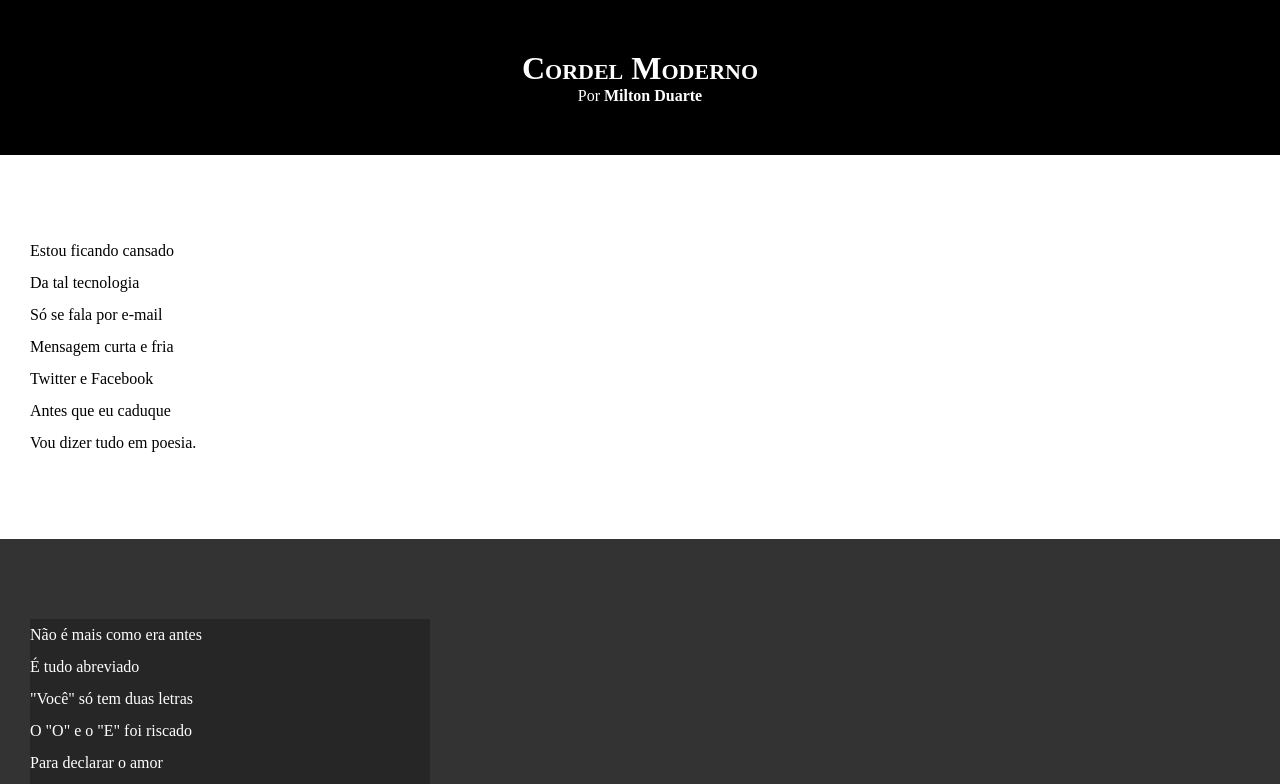
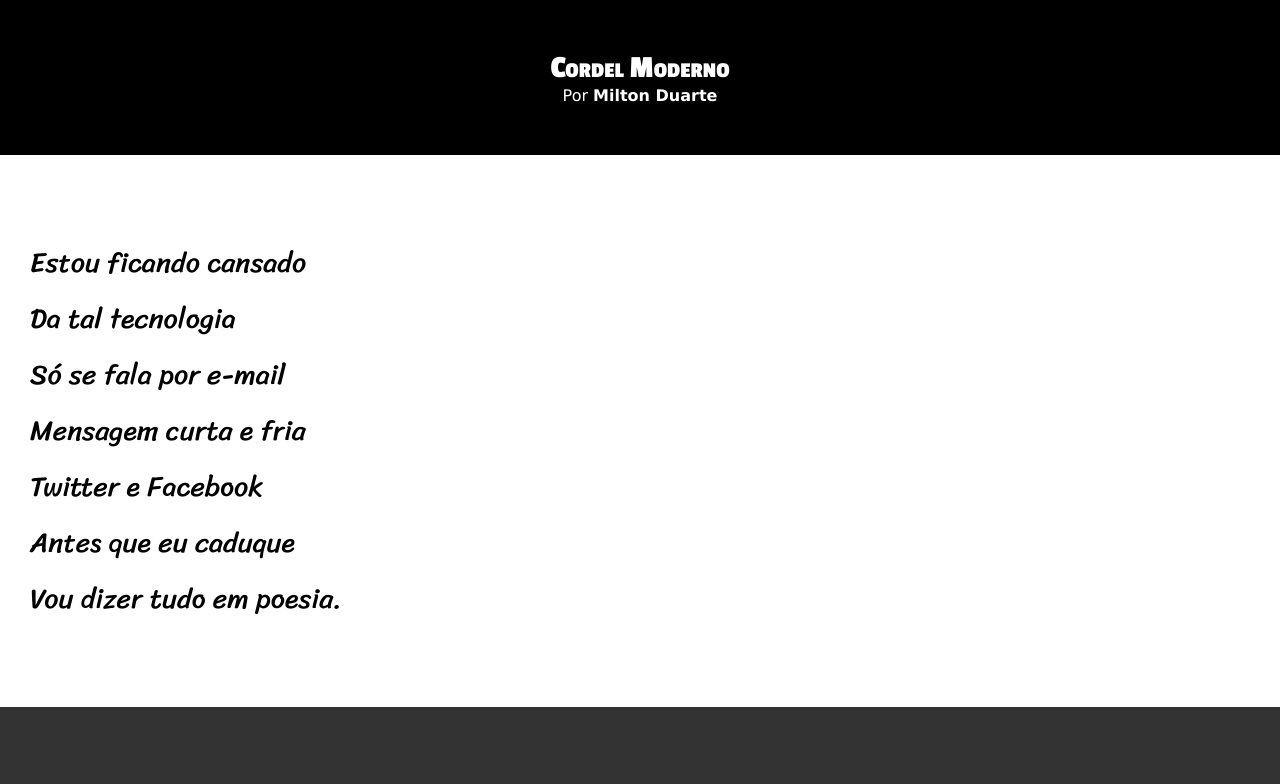
Before and after one commit to karinaaa0/HTML-CSS, a plain HTML site: page desafio/desafiocordel/index.html in a window 1280 px wide. Shown: the top 784 px of the page. Drawn offline with Linux system fonts and the light colour scheme.

Commit message:
atualização de estilos

```diff
--- a/desafio/desafiocordel/stilo/style.css
+++ b/desafio/desafiocordel/stilo/style.css
@@ -1,4 +1,14 @@
 @charset "UTF-8";
+
+@import url('https://fonts.googleapis.com/css2?family=Sriracha&display=swap');
+
+@import url('https://fonts.googleapis.com/css2?family=Passion+One:wght@400;700;900&display=swap');
+
+:root {
+    --font-1:'Sriracha', 'cursive';
+    --font-2: 'Passion One', 'cursive';
+    --font-3: Verdana, Geneva, Tahoma, sans-serif;
+}
 
 * {
     margin: 0px;
@@ -8,14 +18,8 @@
 html, body {
     min-height: 100vh;
     background-color: darkgray;
-}
-@import url('https://fonts.googleapis.com/css2?family=Srirachadisplay=swap');
-
-@import url('https://fonts.googleapis.com/css2?family=Passion+One:wght@400;700;900&display=swap');
-
-:root {
-    --font-1:'Sriracha', 'cursive';
-    --font-2: 'Passion One', 'cursive';
+    font-family: var(--font-3);
+    font-size: 1em;
 }
 
 header {
@@ -27,10 +31,14 @@ header {
 header > h1 {
     padding-top: 50px;
     font-variant: small-caps;
+    font-family: var(--font-2);
+    font-size: 10%vh;
+
 }
 
 header > p {
     padding-bottom: 50px;
+
 }
 
 header a, footer a {
@@ -48,6 +56,8 @@ section {
      padding-bottom: 10vh;
      line-height: 2em;
      padding-left: 30px;
+     font-family: var(--font-1);
+     font-size: 3.5vh;
 }
 
 section.normal {
@@ -61,7 +71,8 @@ section.imagem {
 }
 
 section.imagem > p {
-    width: 400px;
+    display: inline-block;
+    padding: 5px;
     background-color: rgba(0, 0, 0, 0.247);
 }
 
```
